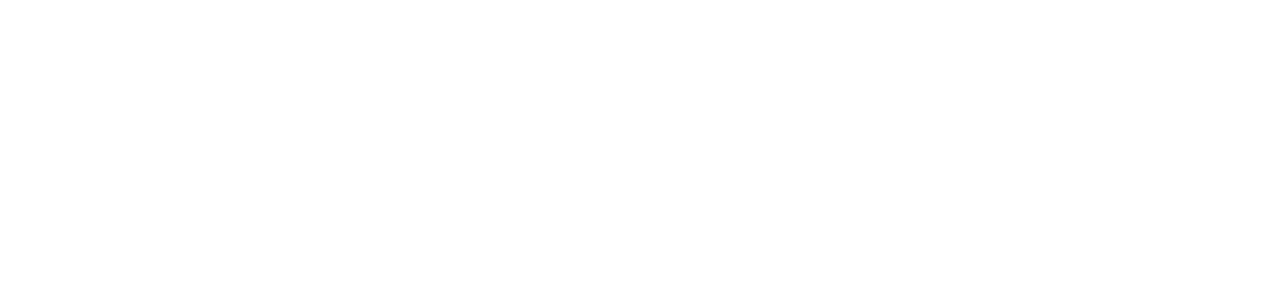
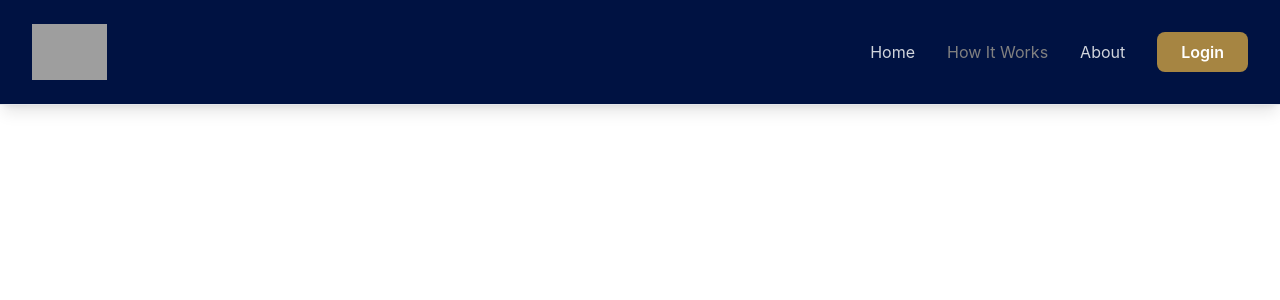
Before and after one commit to ViniciusTomVidal/ponte-marketplace, a Vue app: page /investor/portfolio in a window 1280 px wide. Before the commit this address had no page. Shown: the top 300 px of the page. Built offline with nearby package versions, Linux system fonts and the light colour scheme; grey boxes are pictures that could not be loaded.

Commit message:
Fix properties list, start portfolio page

```diff
--- a/src/components/AppHeader.vue
+++ b/src/components/AppHeader.vue
@@ -17,7 +17,7 @@
 
         <!-- Authenticated Navigation -->
         <nav v-else class="hidden md:flex items-center space-x-8">
-          <router-link to="/" class="text-gray-300 transition-colors hover:text-white">Home</router-link>
+          <router-link to="/investor/dashboard" class="text-gray-300 transition-colors hover:text-white">Home</router-link>
           <router-link to="/investor/portfolio" class="text-gray-300 transition-colors hover:text-white">
             <i class="fas fa-chart-pie mr-2"></i>My Portfolio
           </router-link>
--- a/src/router/index.js
+++ b/src/router/index.js
@@ -1,4 +1,4 @@
-import { createRouter, createWebHistory } from 'vue-router'
+import {createRouter, createWebHistory} from 'vue-router'
 
 // Import views
 import Home from '@/views/Home.vue'
@@ -15,6 +15,7 @@ import InvestmentCheckout from '@/views/investor/InvestmentCheckout.vue'
 import InvestmentSuccess from '@/views/investor/InvestmentSuccess.vue'
 import BrokerDashboard from '@/views/broker/Dashboard.vue'
 import BrokerAddProperty from '@/views/broker/AddProperty.vue'
+import InvestorPortfolio from "@/views/investor/InvestorPortfolio.vue";
 
 const routes = [
     {
@@ -65,6 +66,11 @@ const routes = [
         component: InvestorDashboard
     },
     {
+        path: '/investor/portfolio',
+        name: 'InvestorPortfolio',
+        component: InvestorPortfolio
+    },
+    {
         path: '/investor/property/:id',
         name: 'PropertyDetails',
         component: PropertyDetails,
@@ -97,7 +103,7 @@ const routes = [
 const router = createRouter({
     history: createWebHistory('/'),
     scrollBehavior() {
-      return { top: 0 }
+        return {top: 0}
     },
     routes
 })
--- a/src/views/investor/Dashboard.vue
+++ b/src/views/investor/Dashboard.vue
@@ -190,6 +190,7 @@ import { useProperties } from '@/composables/useProperties'
 import authService from '@/services/auth'
 import AppHeader from '@/components/AppHeader.vue'
 
+
 export default {
   name: 'InvestorDashboard',
   components: {
@@ -209,10 +210,14 @@ export default {
       formatPercentage
     } = useProperties()
 
+
     // Get property image with fallback
     const getPropertyImage = (property) => {
+
       if (property.images && property.images.length > 0) {
-        return property.images[0]
+        return property.images[0].url
+      } else if (property.primary_image) {
+        return property.primary_image.url
       }
       // Fallback to mock images based on property ID
       const mockImages = {
--- /dev/null
+++ b/src/views/investor/InvestorPortfolio.vue
@@ -0,0 +1,7 @@
+<template>
+  <AppHeader />
+</template>
+
+<script setup>
+  import AppHeader from '@/components/AppHeader.vue'
+</script>
--- a/src/views/investor/PropertyDetails.vue
+++ b/src/views/investor/PropertyDetails.vue
@@ -147,6 +147,7 @@
                   </div>
                   <div class="flex justify-between">
                     <span class="text-gray-600">Management Fee</span>
+                    {{console.log(property)}}
                     <span class="font-semibold">{{ formatPercentage(property.management_fee_rate) }} per annum</span>
                   </div>
                   <div class="flex justify-between">
```
Lines whose indentation alone changed are shown as unchanged.
